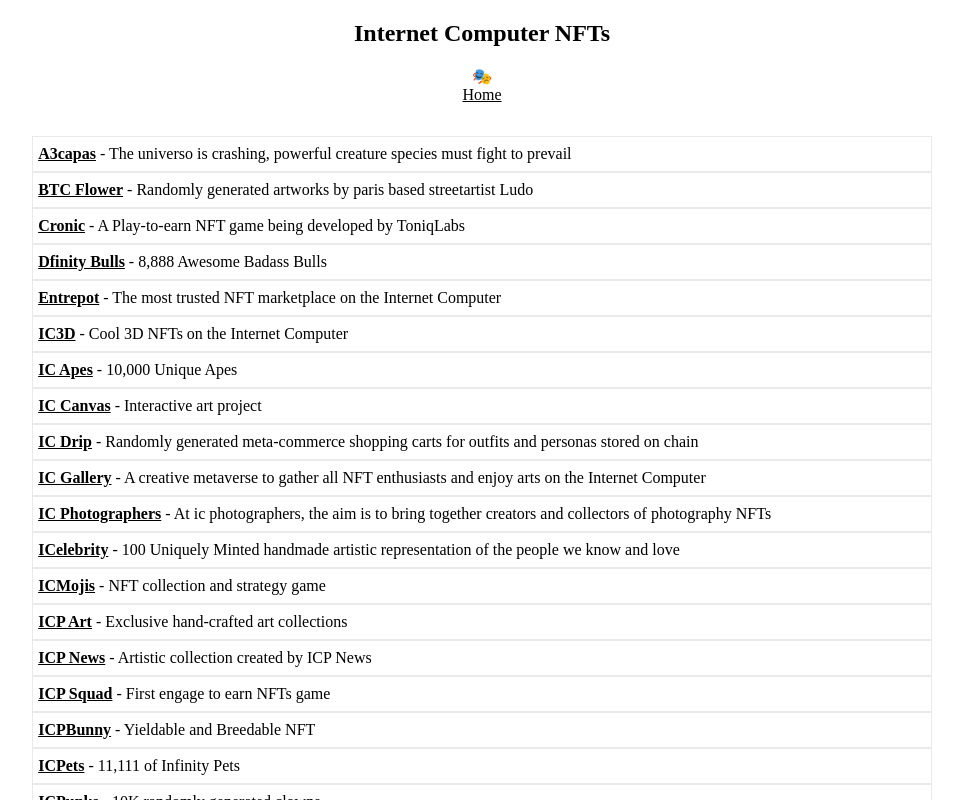
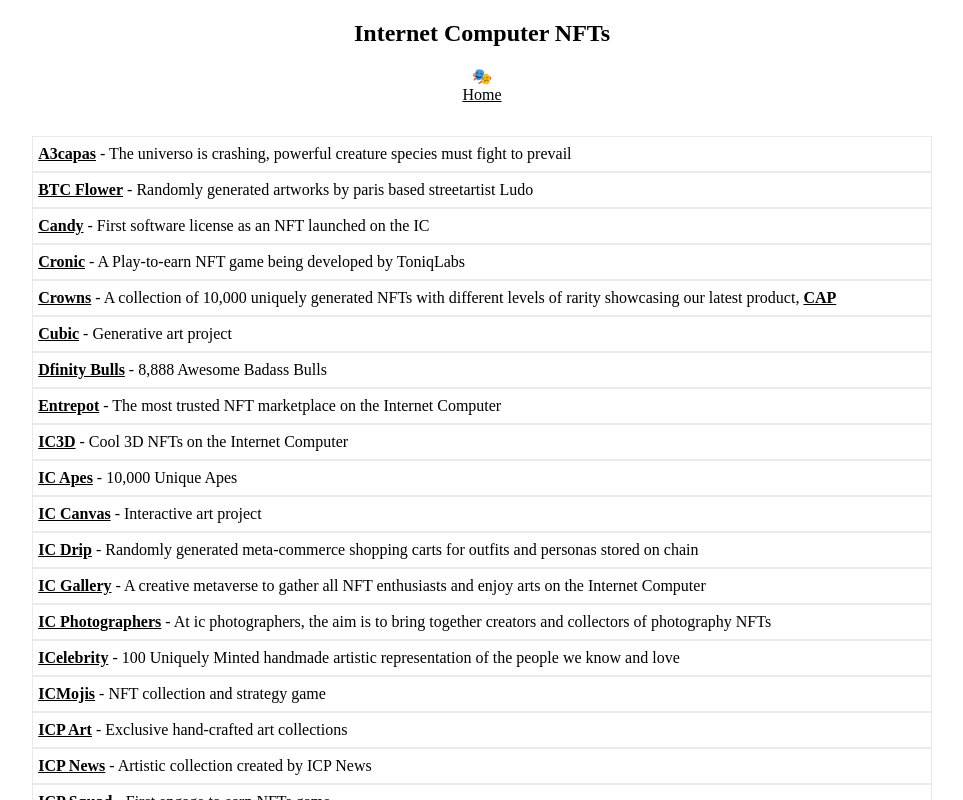
Before and after one commit to rjlucasm/ictoday, a Next.js app: page /nft in a window 1280 px wide. Shown: the top 800 px of the page, without its empty margins (158-1121 px from the left). Built offline with nearby package versions, Linux system fonts and the light colour scheme.

Commit message:
New Apps

```diff
--- a/pages/nft.js
+++ b/pages/nft.js
@@ -24,7 +24,16 @@ export default function NFTs() {
                 <a href="https://6qmlj-viaaa-aaaad-qaxzq-cai.raw.ic0.app/" target="_blank" rel="noopener noreferrer">BTC Flower</a> - Randomly generated artworks by paris based streetartist Ludo
             </div>
             <div className="pagescard">
+                <a href="https://hwqwz-ryaaa-aaaai-aasoa-cai.raw.ic0.app/" target="_blank" rel="noopener noreferrer">Candy</a> - First software license as an NFT launched on the IC
+            </div>
+            <div className="pagescard">
                 <a href="https://cronic.toniqlabs.com/" target="_blank" rel="noopener noreferrer">Cronic</a> - A Play-to-earn NFT game being developed by ToniqLabs
+            </div>
+            <div className="pagescard">
+                <a href="https://crowns.ooo/" target="_blank" rel="noopener noreferrer">Crowns</a> - A collection of 10,000 uniquely generated NFTs with different levels of rarity showcasing our latest product, <a href="https://cap.ooo/" target="_blank" rel="noopener noreferrer">CAP</a>
+            </div>
+            <div className="pagescard">
+                <a href="https://cubic.place/" target="_blank" rel="noopener noreferrer">Cubic</a> - Generative art project
             </div>
             <div className="pagescard">
                 <a href="https://twitter.com/DBulls_NFT" target="_blank" rel="noopener noreferrer">Dfinity Bulls</a> - 8,888 Awesome Badass Bulls
--- a/pages/services.js
+++ b/pages/services.js
@@ -48,6 +48,9 @@ export default function Services() {
                 <a href="https://dfinityapps.co/" target="_blank" rel="noopener noreferrer">IcApps</a> - A list of apps powered by Internet Computer
             </div>
             <div className="pagescard">
+                <a href="https://znisf-eqaaa-aaaaj-aabta-cai.raw.ic0.app/" target="_blank" rel="noopener noreferrer">ICEvent</a> - An open event service. Publish, subscribe, collaborate, communicate..
+            </div>
+            <div className="pagescard">
                 <a href="https://sygsn-caaaa-aaaaf-qaahq-cai.raw.ic0.app/" target="_blank" rel="noopener noreferrer">ICME</a> - A no-code website builder
             </div>
             <div className="pagescard">
```
